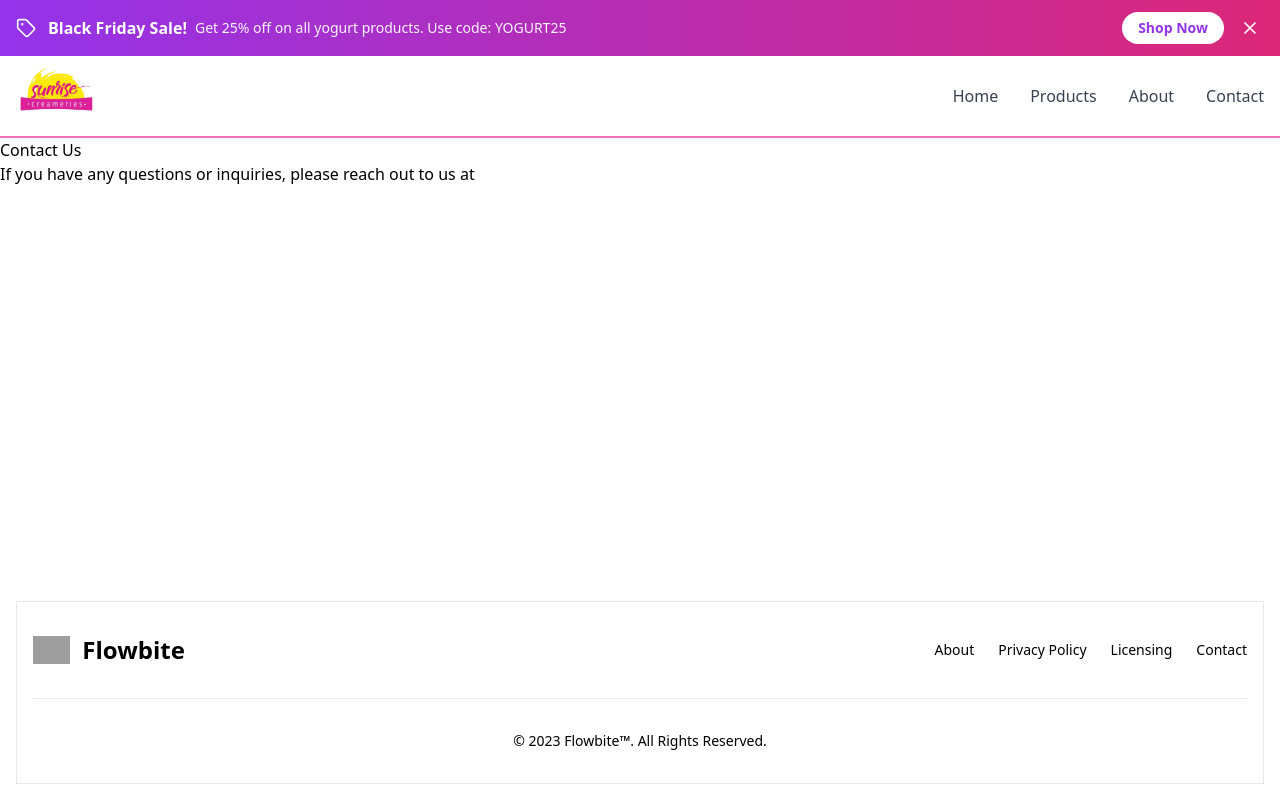
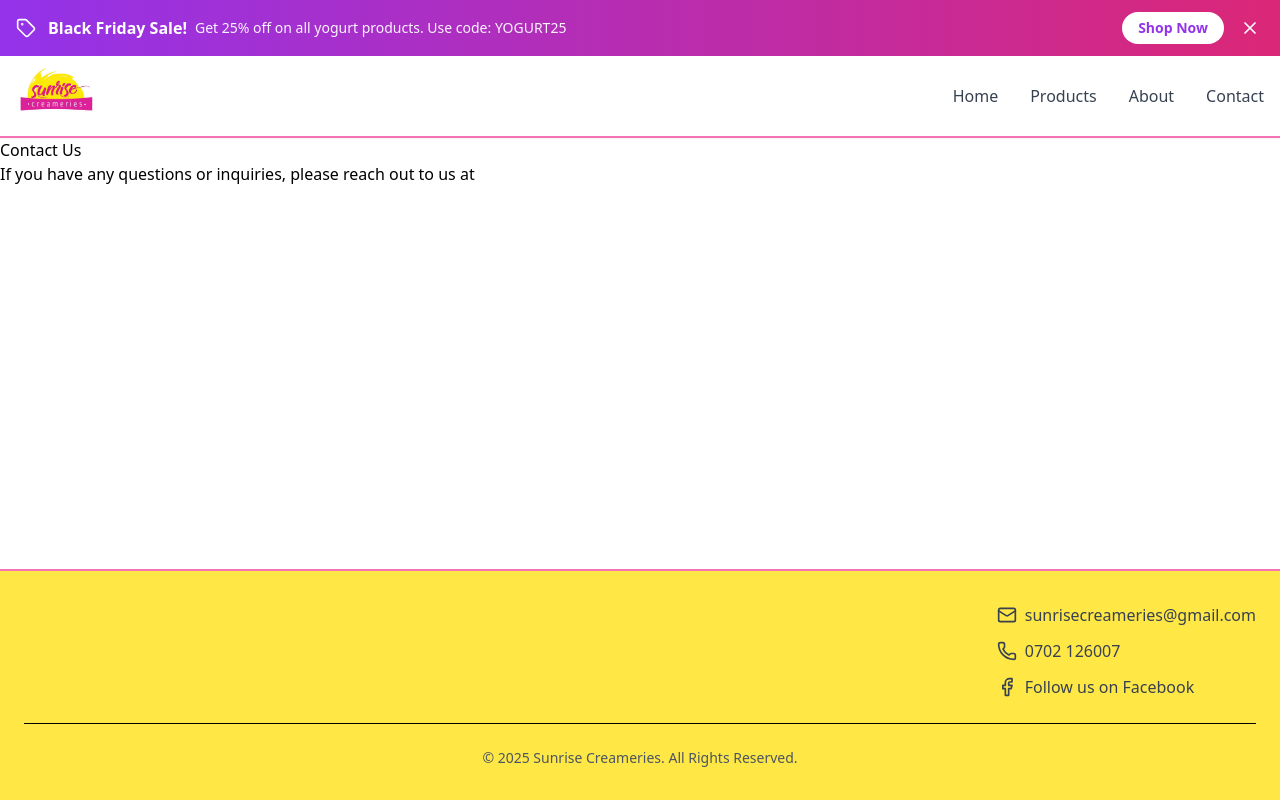
Before and after one commit to LeslieKogi/Sunrise, a React (Vite) app: page /contact in a window 1280 px wide. Built offline with nearby package versions, Linux system fonts and the light colour scheme; grey boxes are pictures that could not be loaded.

Commit message:
modify the footer

```diff
--- a/src/components/Footer.jsx
+++ b/src/components/Footer.jsx
@@ -1,34 +1,55 @@
+import { Mail, Phone, Facebook } from 'lucide-react';
+import logo from '../assets/sunrise images/sunriselogo.jpg';
 
 function Footer() {
   return (
-<footer class="bg-neutral-primary-soft rounded-base shadow-xs border border-default m-4">
-    <div class="w-full max-w-screen-xl mx-auto p-4 md:py-8">
-        <div class="sm:flex sm:items-center sm:justify-between">
-            <a href="https://flowbite.com/" class="flex items-center mb-4 sm:mb-0 space-x-3 rtl:space-x-reverse">
-                <img src="https://flowbite.com/docs/images/logo.svg" class="h-7" alt="Flowbite Logo" />
-                <span class="text-heading self-center text-2xl font-semibold whitespace-nowrap">Flowbite</span>
+    <footer className=" bg-sunriseYellow border-t-2 border-pink-400 mt-auto">
+      <div className="w-full max-w-screen-xl mx-auto p-6 md:py-8">
+        <div className="sm:flex sm:items-center sm:justify-between">
+          {/* Logo */}
+          <div className="flex items-center mb-6 sm:mb-0">
+
+          </div>
+
+          {/* Contact Information */}
+          <div className="flex flex-col gap-3 text-gray-700">
+            {/* Email */}
+            <h4
+              className="flex items-center gap-2 hover:text-pink-500 transition-colors"
+            >
+              <Mail className="w-5 h-5" />
+              <span>sunrisecreameries@gmail.com</span>
+            </h4>
+
+            {/* Phone */}
+            <h4
+              className="flex items-center gap-2 hover:text-pink-500 transition-colors"
+            >
+              <Phone className="w-5 h-5" />
+              <span>0702 126007</span>
+            </h4>
+
+            {/* Facebook */}
+            <a
+              href="https://www.facebook.com/share/17YZ47ebvm/"
+              target="_blank"
+              rel="noopener noreferrer"
+              className="flex items-center gap-2 hover:text-pink-500 transition-colors"
+            >
+              <Facebook className="w-5 h-5" />
+              <span>Follow us on Facebook</span>
             </a>
-            <ul class="flex flex-wrap items-center mb-6 text-sm font-medium text-body sm:mb-0">
-                <li>
-                    <a href="#" class="hover:underline me-4 md:me-6">About</a>
-                </li>
-                <li>
-                    <a href="#" class="hover:underline me-4 md:me-6">Privacy Policy</a>
-                </li>
-                <li>
-                    <a href="#" class="hover:underline me-4 md:me-6">Licensing</a>
-                </li>
-                <li>
-                    <a href="#" class="hover:underline">Contact</a>
-                </li>
-            </ul>
+          </div>
         </div>
-        <hr class="my-6 border-default sm:mx-auto lg:my-8" />
-        <span class="block text-sm text-body sm:text-center">© 2023 <a href="https://flowbite.com/" class="hover:underline">Flowbite™</a>. All Rights Reserved.</span>
-    </div>
-</footer>
 
+        <hr className="my-6 border-black" />
 
+        {/* Copyright */}
+        <div className="text-center text-sm text-gray-600">
+          <p>© {new Date().getFullYear()} Sunrise Creameries. All Rights Reserved.</p>
+        </div>
+      </div>
+    </footer>
   );
 }
 
--- a/tailwind.config.js
+++ b/tailwind.config.js
@@ -8,6 +8,7 @@ const config = {
     extend: {
       colors: {
         sunrisePink: "rgb(217,46,150)",
+        sunriseYellow:"rgb(255, 231, 69)",
       },
     },
   },
```
